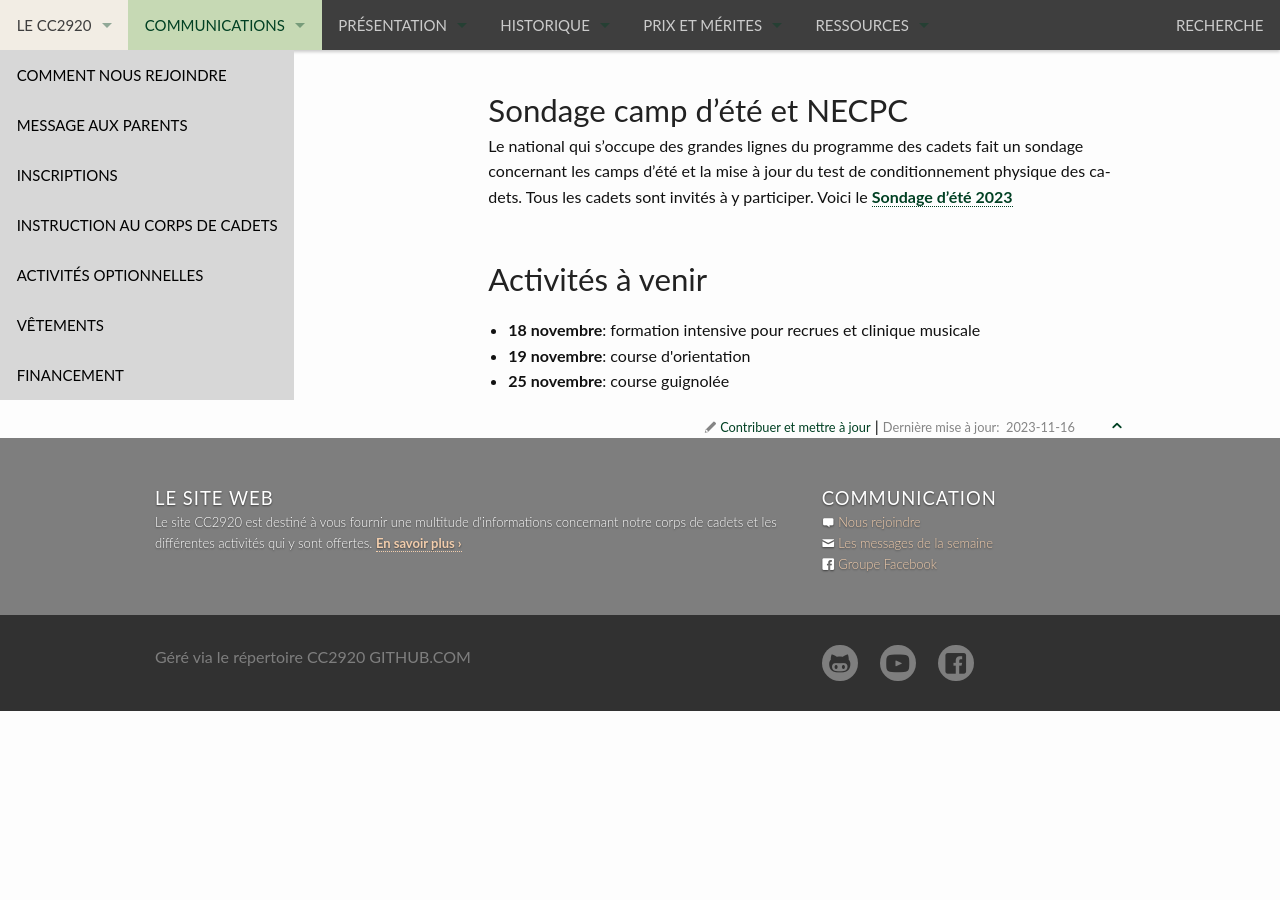
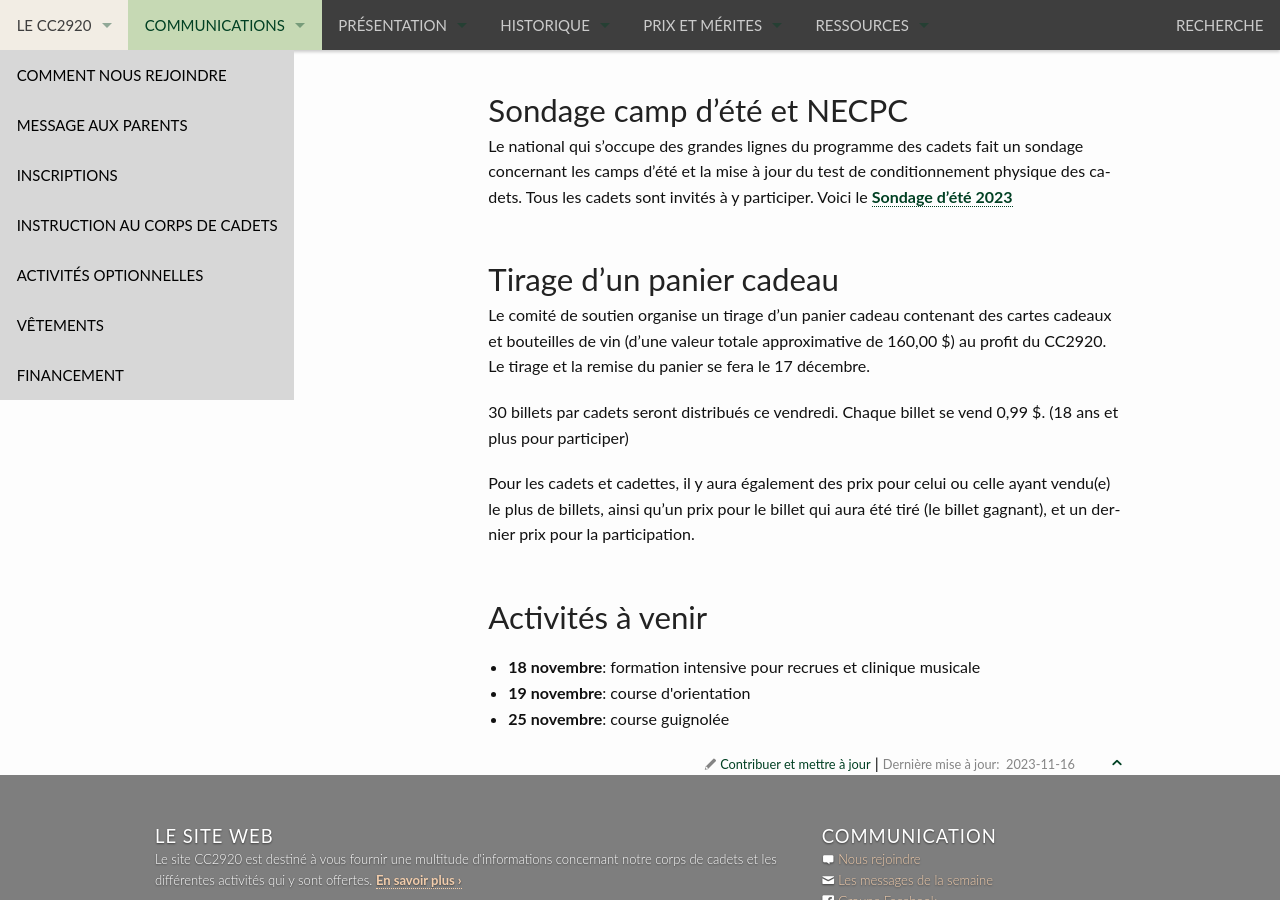
Before and after one commit to CC2920/web, a Jekyll site: the page built from _communications/messages.md, in a window 1280 px wide and 900 px high, scrolled down 2026 px. Built offline with Jekyll 4.4.1, drawn with Linux system fonts in a browser that asks for light colours; before the commit the page ends 2737 px from its top, so only the background shows below that.

Commit message:
Tirage de panier (msg)

```diff
--- a/_communications/messages.md
+++ b/_communications/messages.md
@@ -56,3 +56,12 @@ Le peloton de précision a lieu les mercredis de 18h30 à 20h30 au [100 rue de l
 ## Sondage camp d'été et NECPC
 
 Le national qui s'occupe des grandes lignes du programme des cadets fait un sondage concernant les camps d'été et la mise à jour du test de conditionnement physique des cadets. Tous les cadets sont invités à y participer. Voici le [Sondage d'été 2023](https://interceptum.com/si/fr/6702493)
+
+
+## Tirage d'un panier cadeau
+
+Le comité de soutien organise un tirage d'un panier cadeau contenant des cartes cadeaux et bouteilles de vin (d'une valeur totale approximative de 160,00 $) au profit du CC2920. Le tirage et la remise du panier se fera le 17 décembre.
+
+30 billets par cadets seront distribués ce vendredi. Chaque billet se vend 0,99 $. (18 ans et plus pour participer)
+
+Pour les cadets et cadettes, il y aura également des prix pour celui ou celle ayant vendu(e) le plus de billets, ainsi qu’un prix pour le billet qui aura été tiré (le billet gagnant), et un dernier prix pour la participation.
```
